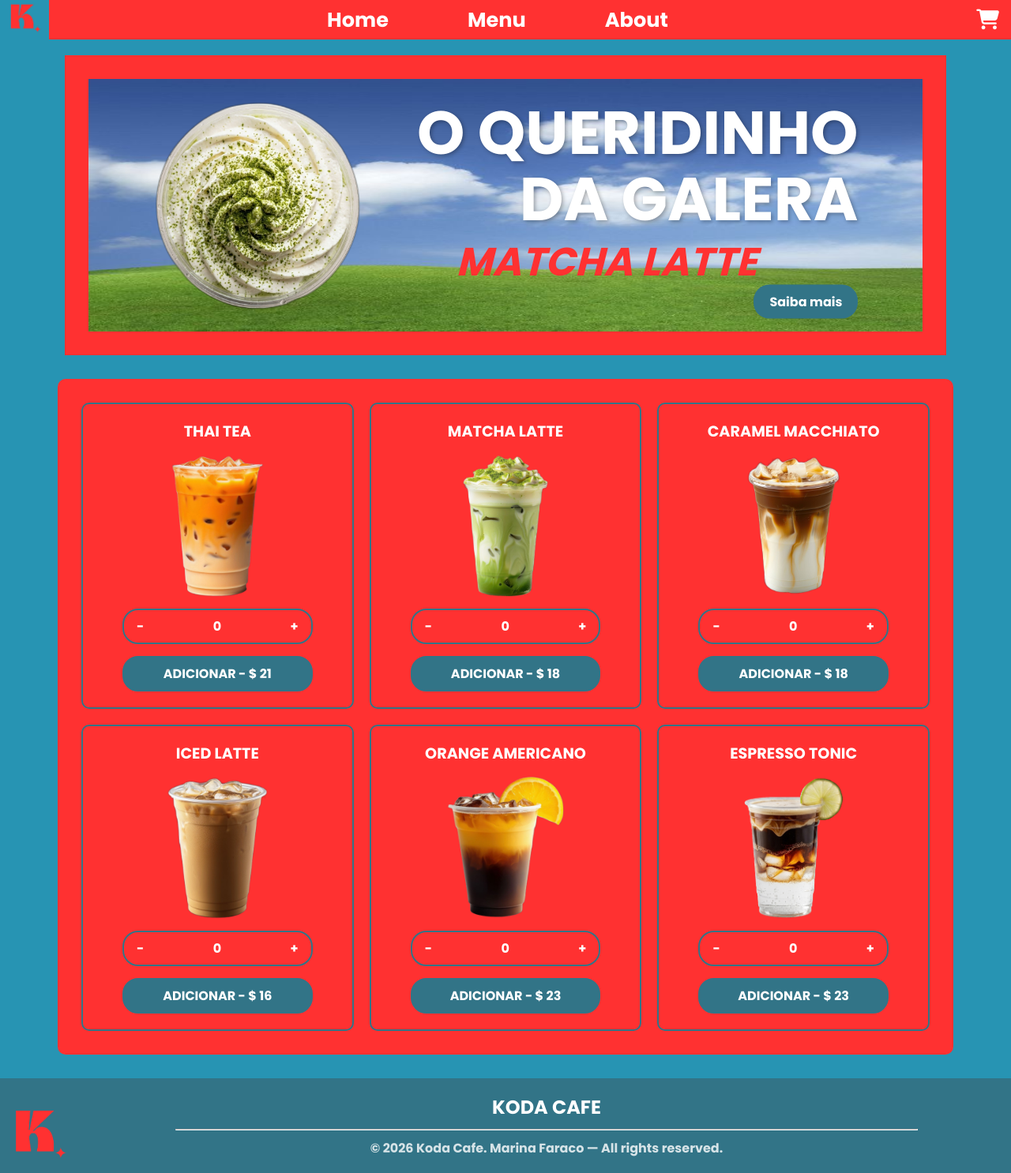
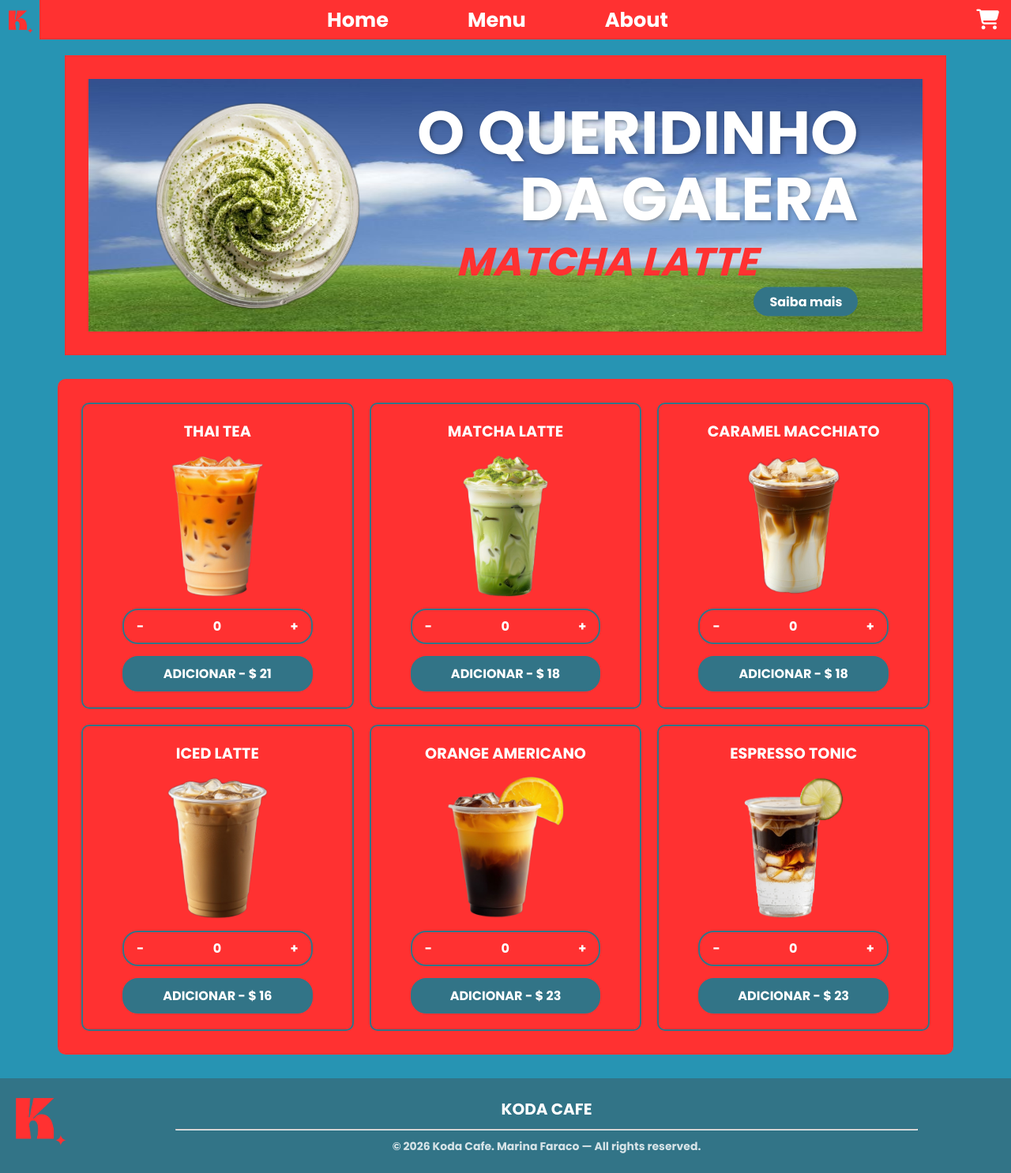
Before and after one commit to marina-faraco/KODA, a plain HTML site: page menu.html in a window 1280 px wide. Shown: the whole page at 79% size. Drawn offline with Linux system fonts and the light colour scheme.

Commit message:
fix: corrige texto da página about; ajusta tamanho da logo em navbar e tamanho dos elementos de footer; e corrigi cores.

```diff
--- a/menu.html
+++ b/menu.html
@@ -3,6 +3,7 @@
 <head>
     <meta charset="UTF-8">
     <meta name="viewport" content="width=device-width, initial-scale=1.0">
+    <meta name="color-scheme" content="light only">
 
     <title>Koda | Web cafe</title>
     <link rel="stylesheet" href="style.css">
--- a/style.css
+++ b/style.css
@@ -2,6 +2,10 @@
     margin: 0;
     padding: 0;
     box-sizing: border-box;
+}
+
+:root {
+    color-scheme: light only;
 }
 
 body {
@@ -24,7 +28,7 @@ body {
     height: 50px;
     position: relative;
     background: #FF3131;
-
+    min-height: 50px;
 }
 
 nav {
@@ -51,13 +55,18 @@ a {
 }
 
 .logo {
-    height: 100%;
     display: flex;
     align-items: center;
 }
 
+.logo a {
+    display: flex;
+    align-items: center;
+    font-size: 0;
+}
+
 .logo img {
-    height: 62px;
+    height: 50px;
     width: auto;
 }
 
@@ -255,25 +264,26 @@ a {
     width: 100%;
     background: #327487;
     color: #fff;
-    min-height: 120px;
+    min-height: clamp(80px, 10vw, 120px);
 }
 
 .logo-footer {
     display: flex;
     align-items: center;
-    padding: 0 20px;
+    padding:  0 clamp(10px, 2vw, 20px);
     align-self: stretch;
 }
 
 .logo-footer img {
-    height: 60px;
+    height: clamp(30px, 5vw, 60px);
     width: auto;
-    margin-top: 50%;
+    margin-top: 0;
 }
 
 .footer h2 {
     color: #fff;
-    margin-bottom: 10px;
+    margin-bottom: clamp(5px, 1vw, 10px);
+    font-size: clamp(12px, 2vw, 20px);
 }
 
 .footer-content {
@@ -291,9 +301,10 @@ a {
 }
 
 .copyright {
-    margin-top: 10px;
+    margin-top: clamp(5px, 1vw, 10px);
     color: white;
     opacity: 0.8;
+    font-size: clamp(10px, 1.2vw, 14px);
 }
 
 /* ------ Media Query - Menu------ */
@@ -477,14 +488,14 @@ a {
 }
 
 .fav-text h1 {
-    font-size: clamp(30px, 6vw, 90px);
+    font-size: clamp(25px, 6vw, 90px);
     color: white;
     line-height: 1.1;
     text-shadow: 2px 2px 5px rgba(0, 0, 0, 0.3);
 }
 
 .fav-text h2 {
-    font-size: clamp(18px, 4vw, 50px);
+    font-size: clamp(16px, 4vw, 50px);
     font-style: italic;
     color: #FF3131;
     margin: 0 clamp(20px, 10vw, 200px);
@@ -493,7 +504,7 @@ a {
 .fav-text .btn {
     background: #327487;
     color: white;
-    padding: 10px 20px;
+    padding: 7px 20px;
     border-radius: 20px;
     font-size: clamp(10px, 1.5vw, 16px);
 }
```
Also changed, not shown: about.html (+2 -1 lines), cart.html (+1 -0 lines), index.html (+1 -0 lines).
